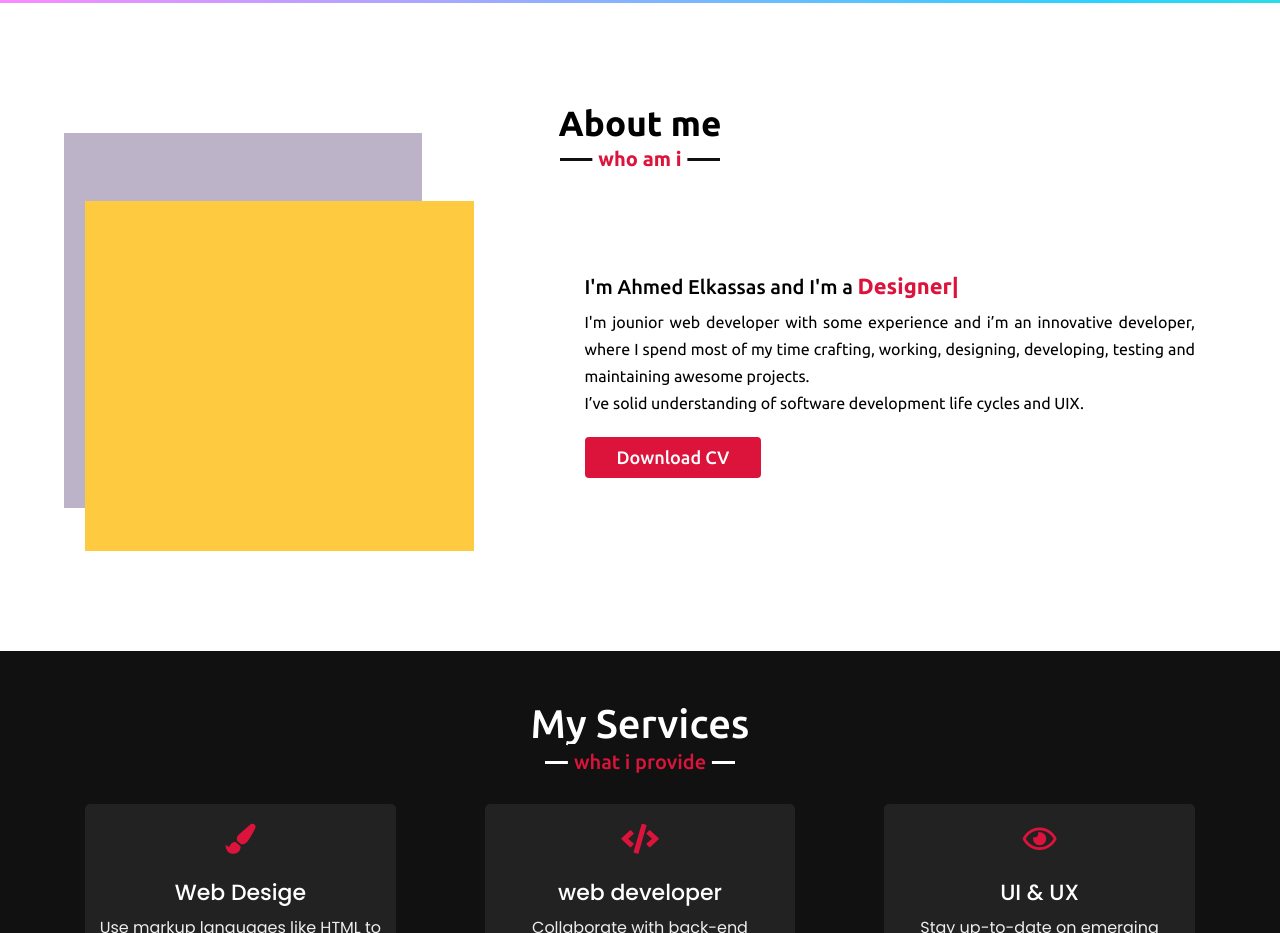
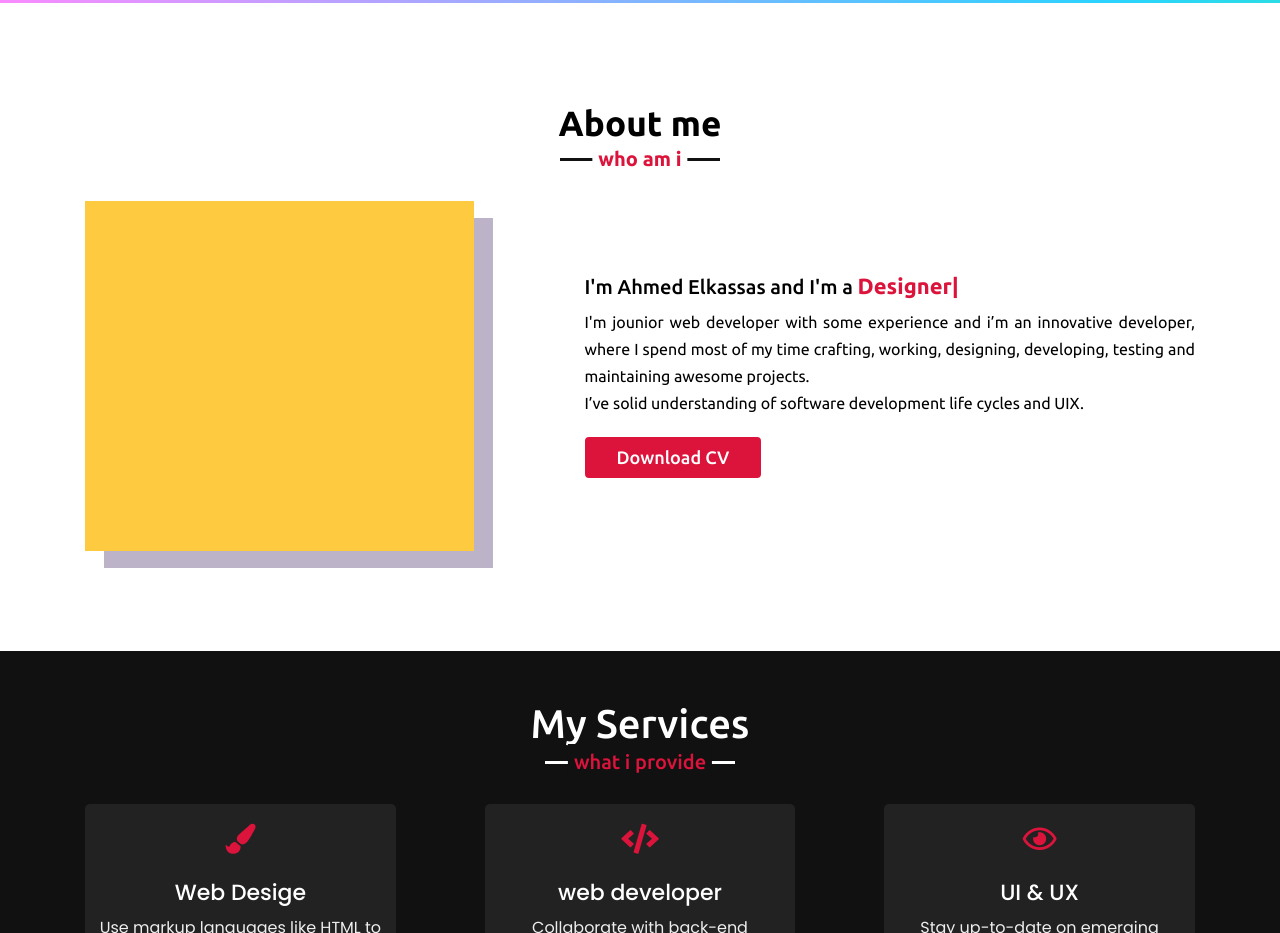
Before and after one commit to Ahmed-Elkassas/Portfolio_Design, a plain HTML site: page index.html in a window 1280 px wide. Shown: the part 840-1773 px from the top of the page. Drawn offline with nearby package versions, Linux system fonts and the light colour scheme.

Commit message:
update resume and add final touch

```diff
--- a/css/style.css
+++ b/css/style.css
@@ -315,15 +315,6 @@ section {
   -ms-transform: translatex(-50%);
   -o-transform: translatex(-50%);
 }
-.about-me .box-color {
-  position: absolute;
-  top: 20%;
-  left: 5%;
-  height: 58%;
-  width: 28%;
-  background-color: #a799b7be;
-  z-index: -1;
-}
 .about-me .about-content {
   font-family: "Ubuntu", sans-serif;
   display: flex;
@@ -335,8 +326,17 @@ section {
   width: 35%;
   background-color: #fdca40;
   height: 350px;
+  position: relative;
 }
-
+.about-me .left .box-color {
+  position: absolute;
+  top: 5%;
+  left: 5%;
+  height: 100%;
+  width: 100%;
+  background-color: #a799b7be;
+  z-index: -1;
+}
 .about-content .right {
   width: 55%;
 }
--- a/index.html
+++ b/index.html
@@ -64,11 +64,12 @@
     <!-- Start About Section -->
 
     <section class="about-me" id="about">
-      <div class="box-color"></div>
       <div class="container">
         <h2 class="title">About me</h2>
         <div class="about-content">
-          <div class="column left"></div>
+          <div class="column left">
+            <div class="box-color"></div>
+          </div>
           <div class="column right">
             <div class="text">
               I'm Ahmed Elkassas and I'm a <span class="typing-2"></span>
```
Also changed, not shown: 1 other file.
